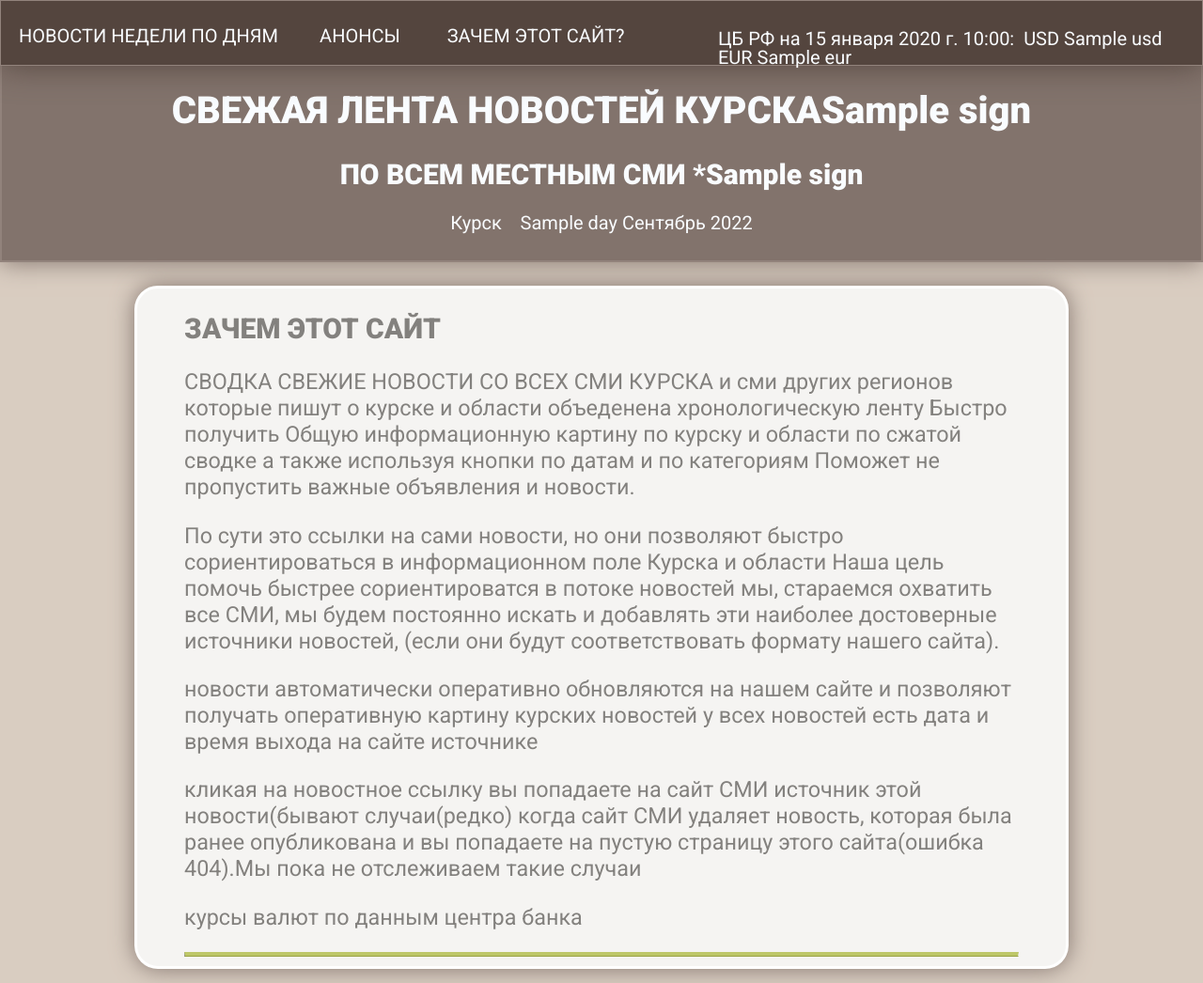
After one commit to harry46rus/Horoscope02, a Django app: template templates/whyitsite.html in a window 1280 px wide. The commit adds this page. Shown: the whole page at 94% size. Run offline with Django 4.2, Linux system fonts and the light colour scheme; the template is opened without the code that fills it: most values are stand-ins (such as "Sample title", 1, 10 or a date in 2020).

Commit message:
страница Почему этот... ,функция и страница АНОНСЫ

```diff
--- a/horoscope/urls.py
+++ b/horoscope/urls.py
@@ -30,6 +30,7 @@ urlpatterns = [
     # path('news1/', views.get_news1),
     # path('news2/', views.get_news2),
     path('testcount/', views.get_test_count),
+    path('whyitsite/', views.get_why),
     path('znak/', views.get_znak),
     path('', views.hello2),
     path('news0/', include([
--- a/static/css/news01.css
+++ b/static/css/news01.css
@@ -7,7 +7,7 @@ html{
     width: 100%;
 }
 
-
+/*#D9CDC1*/
 
 *,
 *:before,
@@ -200,7 +200,7 @@ ul {
    }
 
 
-#text_block{
+.text_block{
     font-weight:400;
     }
 
@@ -318,7 +318,7 @@ button {
   border: 1px solid #F5C4AB;
 }
 
-#text_block{
+.text_block{
 padding: 0 30px 0 30px;
 font-size: 50px;
 }
@@ -415,7 +415,6 @@ border:1px solid red;
     background-color:#F5F4F2;
     border: 3px solid #FFFFFF;
     box-shadow: 0 0 25px #82736C;
-
     z-index: 1;
 }
 
@@ -427,6 +426,8 @@ border:1px solid red;
     top: 70px;
     border-bottom-left-radius:25px;
     border-bottom-right-radius:25px;
+    padding-left: 18px;
+    padding-right: 18px;
 
     }
 
@@ -438,7 +439,13 @@ border:1px solid red;
     min-width: 285px;
 }
 
-.dropdown a:hover {background-color: #ddd;}
+.dropdown-content a:hover {
+   color:#DB4F51;
+    }
+
+.dropdown a:hover {
+    background-color: #ddd;
+    }
 
 .show {display: block;}
 
--- a/templates/base_news0.html
+++ b/templates/base_news0.html
@@ -54,7 +54,8 @@
 
 <!--                        <li><a class="head-button" href="/news1">ВЧЕРА</a></li>-->
 <!--                        <li><a class="head-button" href="/news2">ПОЗАВЧЕРА</a></li>-->
-                        <li><a class="head-button" href="#">ЗАЧЕМ ЭТОТ САЙТ?</a></li>
+                        <li><a class="head-button" href="/news0/7">АНОНСЫ</a></li>
+                        <li><a class="head-button" href="/whyitsite/">ЗАЧЕМ ЭТОТ САЙТ?</a></li>
                     </ul>
             </nav>
         </div>
--- a/templates/news0.html
+++ b/templates/news0.html
@@ -8,7 +8,7 @@
     {% for key, tm in news_dict.items %}
     <div id="news_box">
 <!--        <p id="text_block"><a class="nn" href="{% static tm %}"target="_blank">{{key}}</a></p>-->
-        <h3 id="text_block" style="font-family: 'Roboto', sans-serif;">
+        <h3 class="text_block" style="font-family: 'Roboto', sans-serif;">
             <a class="nn" href="{{tm.3}}" target="_blank" style="text-decoration: none">
             {{key}}</a>
         </h3>
--- /dev/null
+++ b/templates/whyitsite.html
@@ -0,0 +1,49 @@
+{% extends 'base_news0.html' %}
+
+{% block content %}
+<div id="news_text">
+
+    <div id="news_box">
+
+        <h2>ЗАЧЕМ ЭТОТ САЙТ</h2>
+
+        <h3 class="text_block" style="font-family: 'Roboto', sans-serif;">
+
+
+                СВОДКА СВЕЖИЕ НОВОСТИ СО ВСЕХ СМИ КУРСКА и сми других регионов которые пишут о
+            курске и
+            области объеденена хронологическую ленту
+            Быстро получить Общую информационную картину по курску и области по сжатой сводке а
+            также используя кнопки по датам и по категориям
+            Поможет не пропустить важные объявления и новости.
+
+        </h3>
+        <h3 class="text_block" style="font-family: 'Roboto', sans-serif;">
+            По сути это ссылки на сами новости, но они позволяют быстро сориентироваться в информационном поле
+            Курска и области
+            Наша цель помочь быстрее сориентироватся в потоке новостей
+            мы, стараемся охватить все СМИ, мы будем постоянно искать
+            и добавлять эти  наиболее достоверные источники новостей, (если они будут соответствовать формату
+            нашего сайта).
+        </h3>
+        <h3 class="text_block" style="font-family: 'Roboto', sans-serif;">
+            новости автоматически оперативно обновляются на нашем сайте и позволяют получать оперативную картину
+             курских новостей
+
+            у всех новостей есть дата и время выхода на сайте источнике
+        </h3>
+        <h3 class="text_block" style="font-family: 'Roboto', sans-serif;">
+            кликая на новостное ссылку вы попадаете на сайт СМИ источник этой новости(бывают случаи(редко)
+            когда сайт СМИ удаляет новость, которая была ранее опубликована и вы попадаете на пустую страницу
+            этого сайта(ошибка 404).Мы пока не отслеживаем такие случаи
+        </h3>
+        <h3 class="text_block" style="font-family: 'Roboto', sans-serif;">
+            курсы валют по данным центра банка
+        </h3>
+        <hr class="hr-line">
+
+
+    </div>
+
+</div>
+{% endblock %}
```
Also changed, not shown: dictionary/scrapingNEW3.py (+106 -27 lines), dictionary/views.py (+23 -0 lines).
